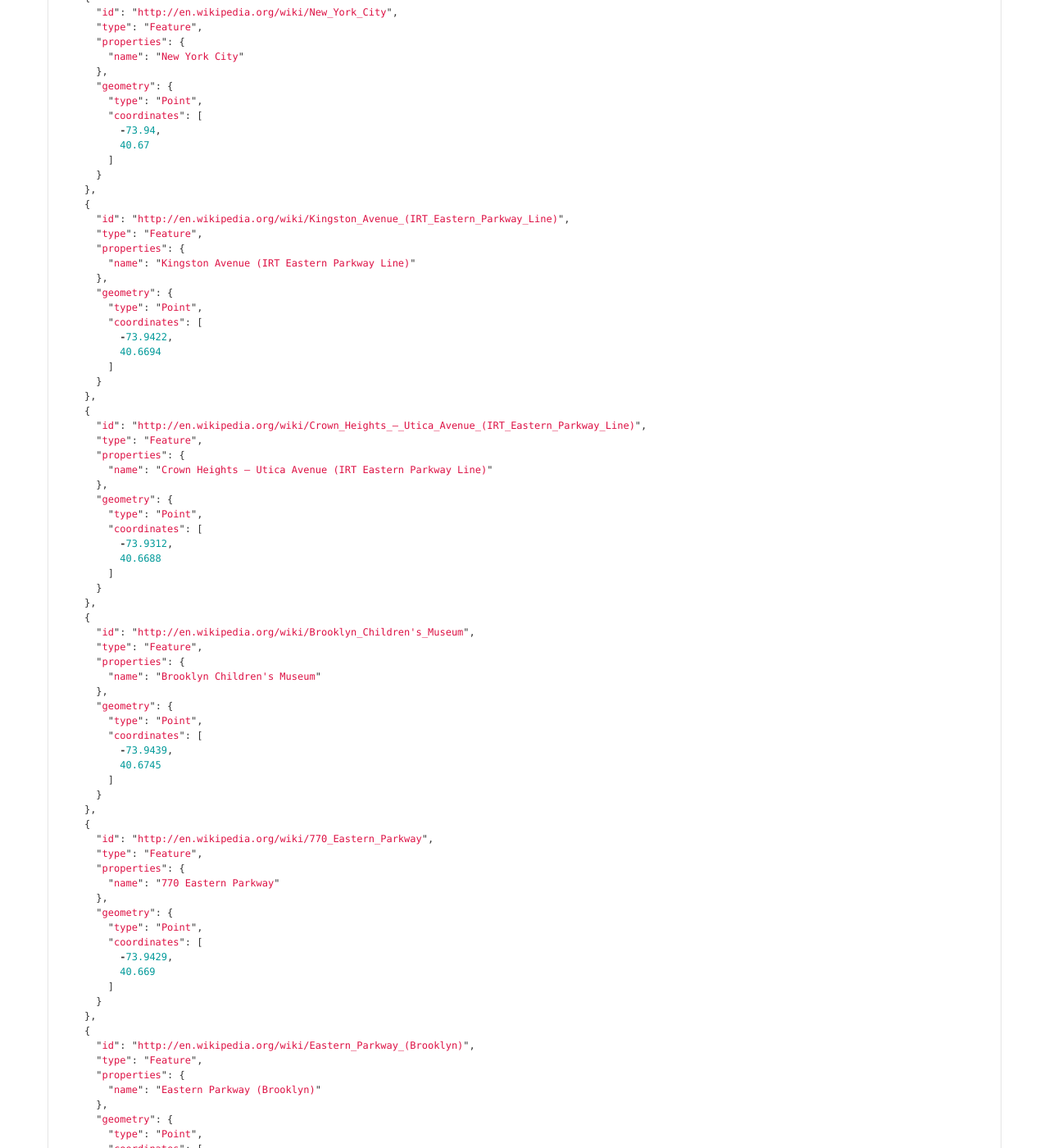
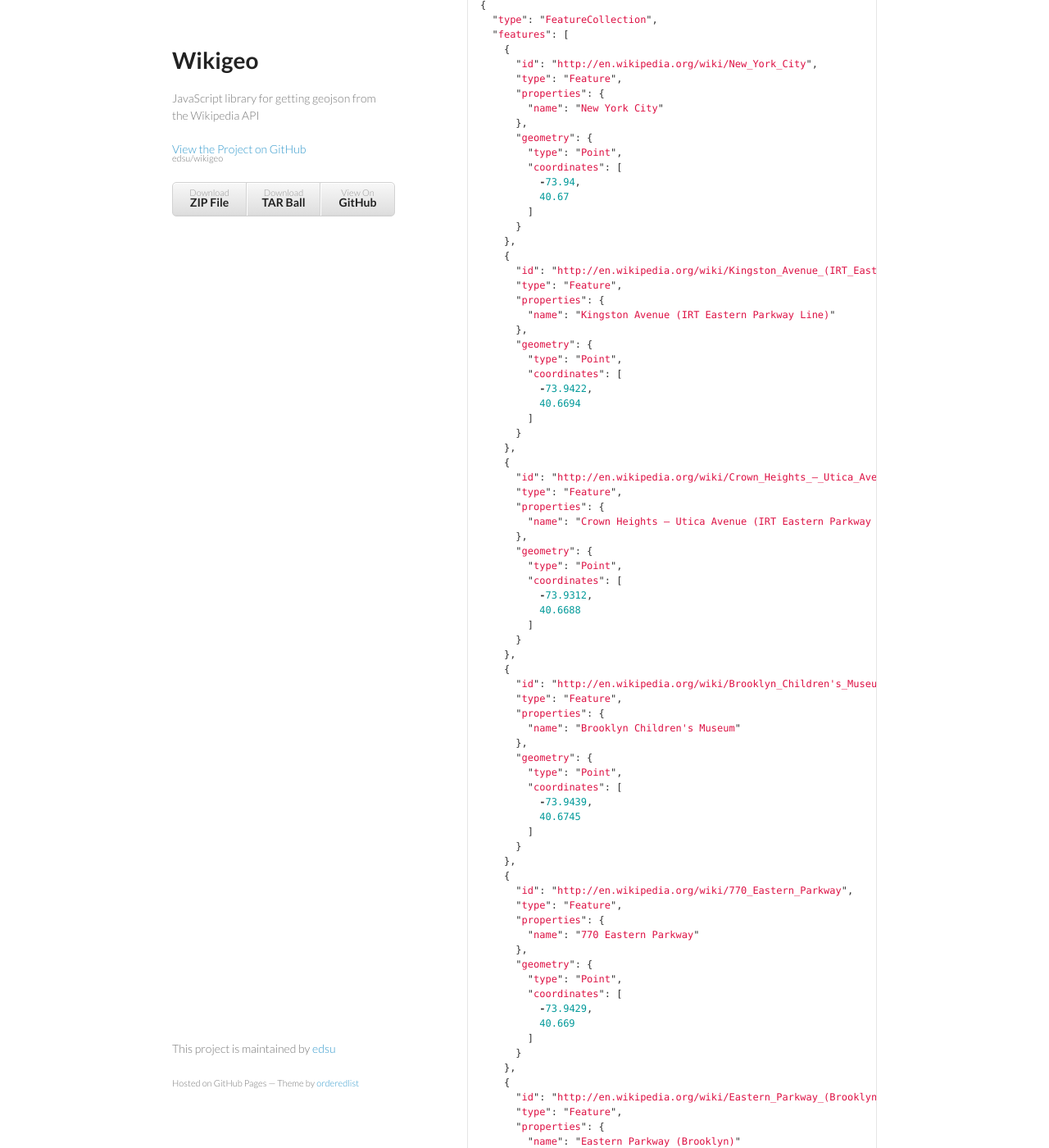
Before and after one commit to edsu/wikigeo, a Jekyll site: the page built from index.md, in a window 1280 px wide and 1400 px high, scrolled down 788 px. Shown: the whole window at 82% size. Built offline with Jekyll 4.4.1, drawn with Linux system fonts in a browser that asks for light colours; Markdown is read by kramdown in place of the engine named in the settings; some of the changed text lies outside the part shown.

Commit message:
more boilerplate

```diff
--- a/_layouts/index.html
+++ b/_layouts/index.html
@@ -13,6 +13,29 @@
     <![endif]-->
   </head>
   <body>
-  {{ content }}
+    <div class="wrapper">
+      <header>
+        <h1>Wikigeo</h1>
+        <p>JavaScript library for getting geojson from the Wikipedia API</p>
+
+        <p class="view"><a href="https://github.com/edsu/wikigeo">View the Project on GitHub <small>edsu/wikigeo</small></a></p>
+
+
+        <ul>
+          <li><a href="https://github.com/edsu/wikigeo/zipball/master">Download <strong>ZIP File</strong></a></li>
+          <li><a href="https://github.com/edsu/wikigeo/tarball/master">Download <strong>TAR Ball</strong></a></li>
+          <li><a href="https://github.com/edsu/wikigeo">View On <strong>GitHub</strong></a></li>
+        </ul>
+      </header>
+      <section>
+      {{ content }}
+      </section>
+      <footer>
+        <p>This project is maintained by <a href="https://github.com/edsu">edsu</a></p>
+        <p><small>Hosted on GitHub Pages &mdash; Theme by <a href="https://github.com/orderedlist">orderedlist</a></small></p>
+      </footer>
+    </div>
+    <script src="javascripts/scale.fix.js"></script>
+
   </body>
 </html>
```
